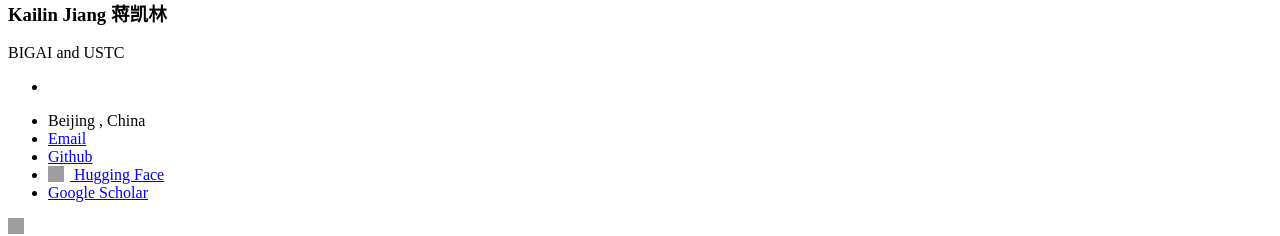
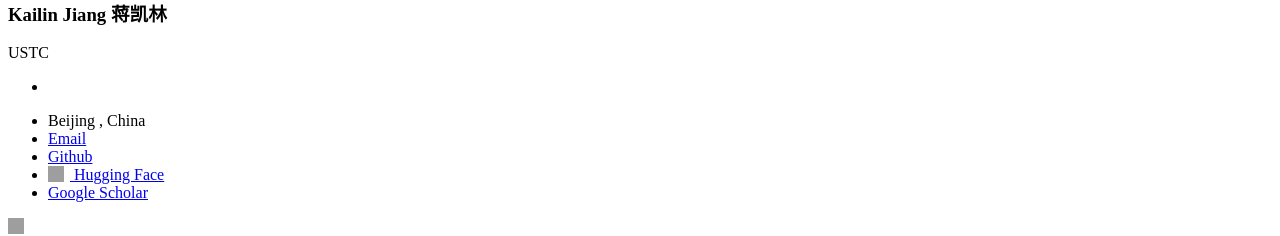
Before and after one commit to kailinjiang/kailinjiang.github.io, a Jekyll site: the page built from readme_template.md, in a window 1280 px wide. Shown: the part 508-744 px from the top of the page. Built offline with Jekyll 4.4.1, drawn with Linux system fonts in a browser that asks for light colours; our own code applies the rules of GitHub Pages for plain Markdown files; grey boxes are pictures that could not be loaded.

Commit message:
Update _config.yml

```diff
--- a/_config.yml
+++ b/_config.yml
@@ -23,7 +23,7 @@ baidu_site_verification  :  # get baidu_site_verification from https://ziyuan.ba
 author:
   name             : "Kailin Jiang \n蒋凯林"
   avatar           : "images/me.png"
-  bio              : "BIGAI and USTC"
+  bio              : "USTC"
   location         : "Beijing , China"
   employer         :
   pubmed           :
```
